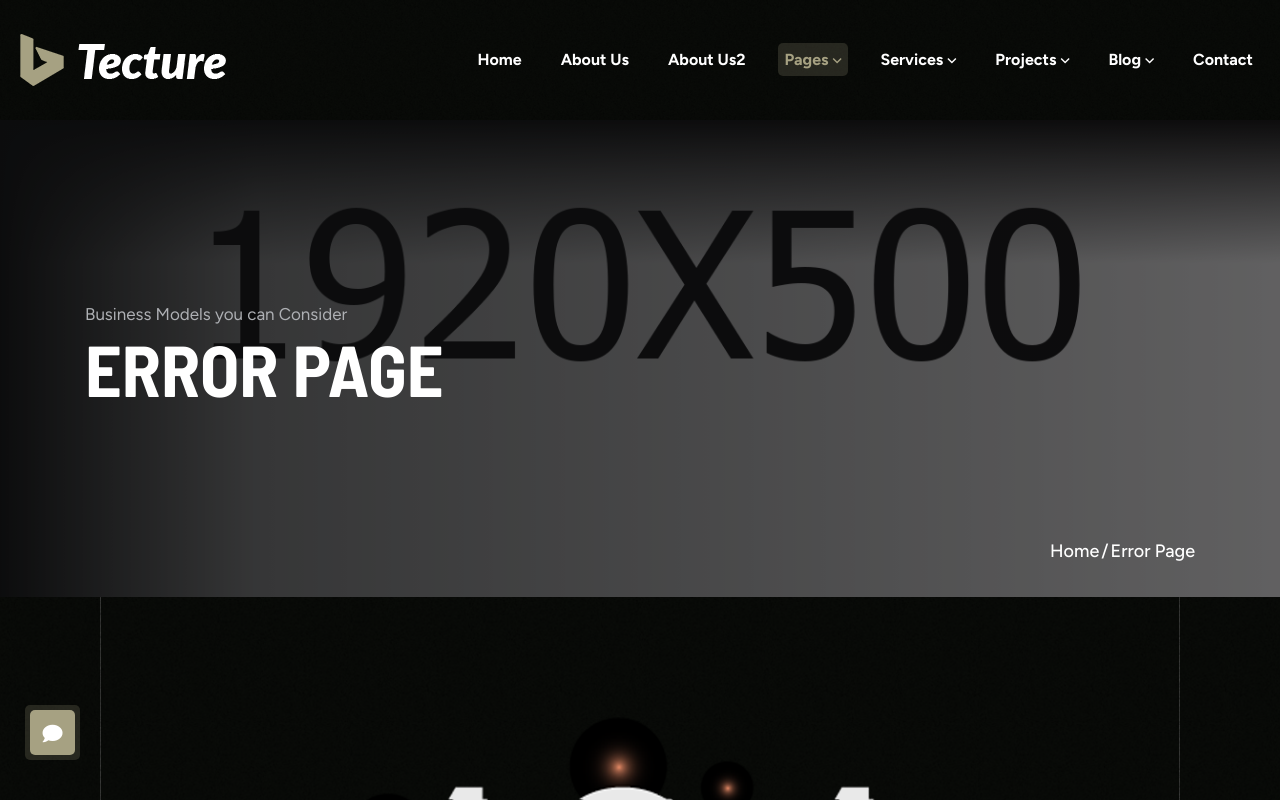
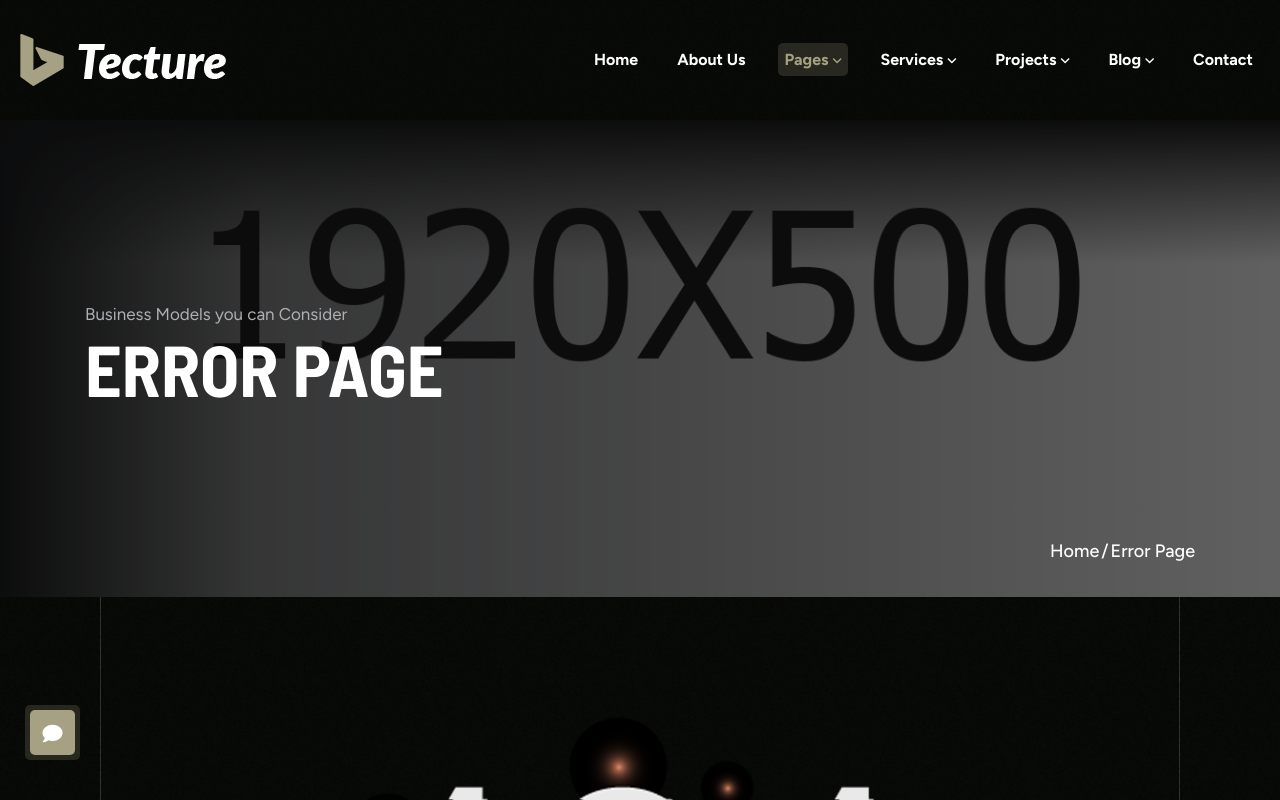
Before and after one commit to jejevj/custherds, a Vue app in the folder frontpublic/: page /404 in a window 1280 px wide. Shown: the top 800 px of the page. Built offline with nearby package versions, Linux system fonts and the light colour scheme.

Commit message:
clear menu

```diff
--- a/frontpublic/src/data/nav-items.js
+++ b/frontpublic/src/data/nav-items.js
@@ -7,12 +7,6 @@ export const navItems = [
     },
     {
         name: 'About Us',
-        path: '/about',
-        dropdown: false,
-        subItems: []
-    },
-    {
-        name: 'About Us2',
         path: '/about',
         dropdown: false,
         subItems: []
```
